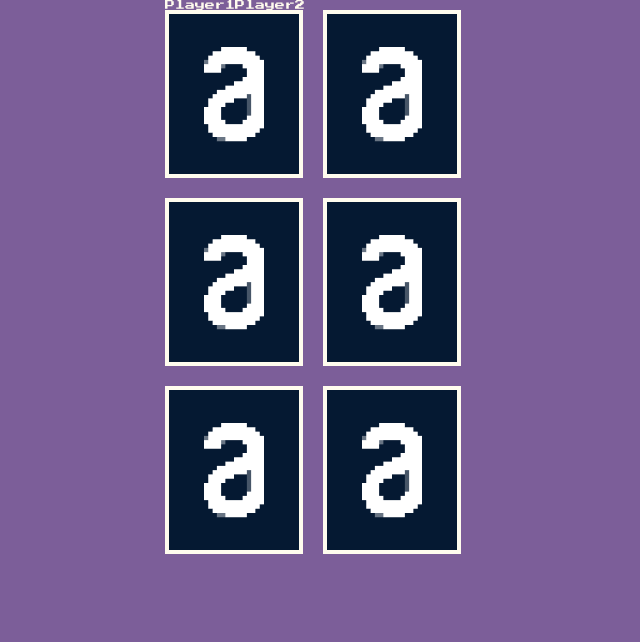
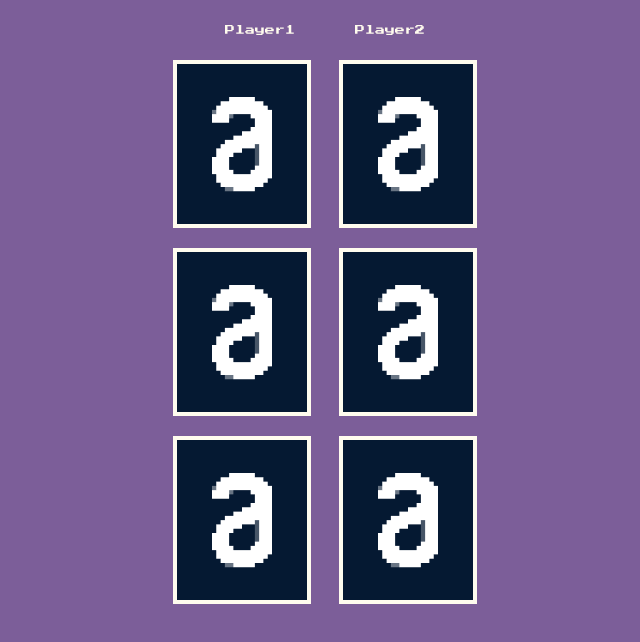
Before and after one commit to Remy-Oliveira/Matching-Game, a website built with Vite: page index.html in a window 1280 px wide. Shown: the whole page, without its empty margins (315-955 px from the left). Built offline with nearby package versions, Linux system fonts and the light colour scheme.

Commit message:
justify-content

```diff
--- a/src/components/Objects/BoardGame/style.css
+++ b/src/components/Objects/BoardGame/style.css
@@ -1,5 +1,7 @@
 .board-game {
    display: flex;
    flex-wrap: wrap;
+   justify-content: space-evenly;
    gap: 20px; /* gap é um espaço entre os elementos*/
+
 }
--- a/src/components/Objects/ScoreBoard/index.js
+++ b/src/components/Objects/ScoreBoard/index.js
@@ -1,7 +1,10 @@
 import PlayerName from "../../PlayerName/";
-
+import "./style.css";
 const ScoreBoard = () => {
-  return  `<header class="score-board"> ${PlayerName("Player1" + "Player2")} </header>`;
+  return `<header class="score-board">
+   ${PlayerName("Player1")}
+   ${PlayerName("Player2")}
+   </header>`;
 };
 
 export default ScoreBoard;
--- /dev/null
+++ b/src/components/Objects/ScoreBoard/style.css
@@ -0,0 +1,5 @@
+.score-board{
+    display: flex;
+    justify-content: space-evenly;
+    padding: 2.5rem 0;
+}
```
